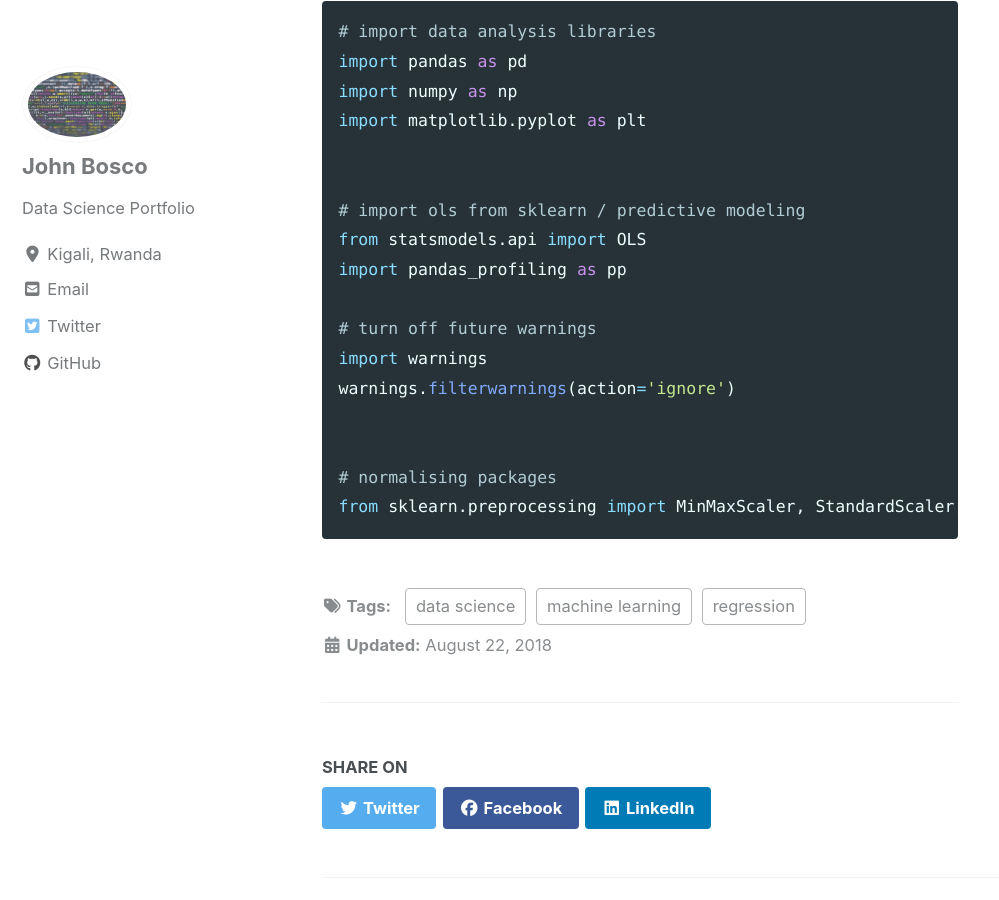
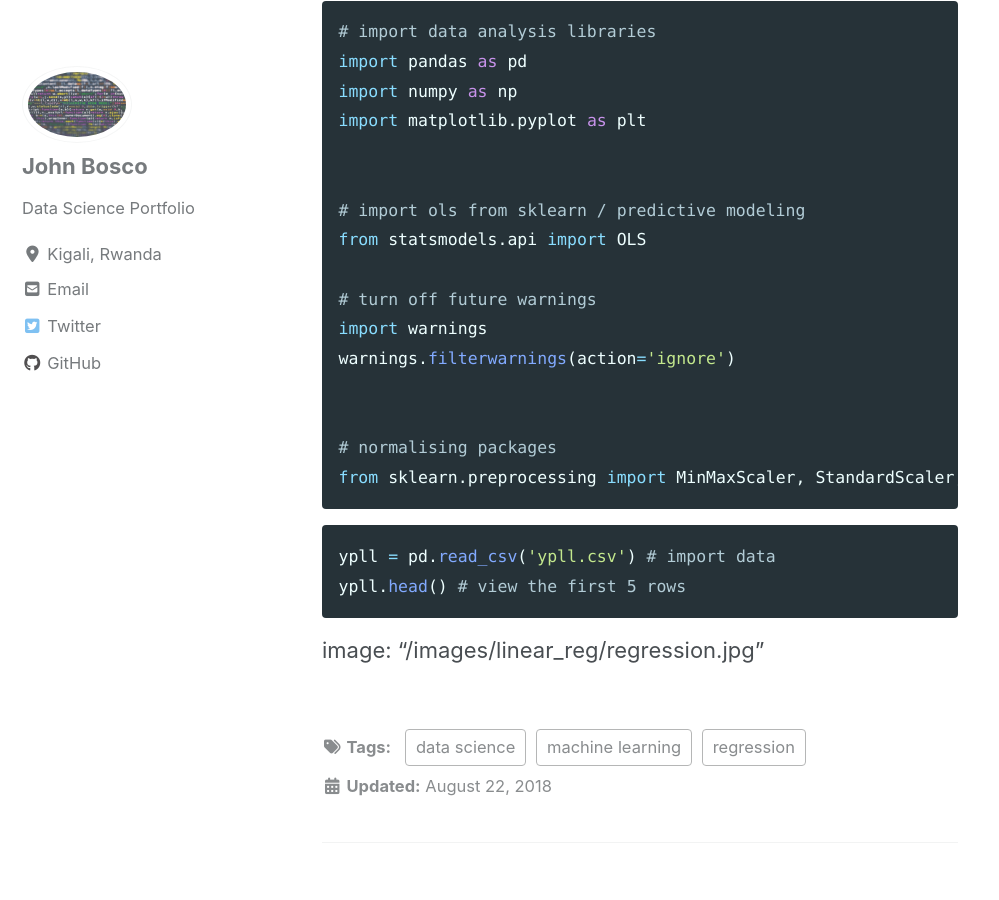
Before and after one commit to boscoj2008/boscoj2008.github.io, a Jekyll site: the page built from _posts/2018-08-22-LinearRegression.md, in a window 1280 px wide and 900 px high, scrolled down 2402 px. Shown: the whole window, without its empty margins (0-999 px from the left). Built offline with Jekyll 4.4.1, drawn with Linux system fonts in a browser that asks for light colours; cached includes are drawn as plain includes; nearby versions of some CDN libraries; formulas are drawn with MathJax 3.

Commit message:
fresh commit

````diff
--- a/_posts/2018-08-22-LinearRegression.md
+++ b/_posts/2018-08-22-LinearRegression.md
@@ -29,7 +29,6 @@ import matplotlib.pyplot as plt
 
 # import ols from sklearn / predictive modeling
 from statsmodels.api import OLS
-import pandas_profiling as pp
 
 # turn off future warnings
 import warnings
@@ -39,3 +38,9 @@ warnings.filterwarnings(action='ignore')
 # normalising packages
 from sklearn.preprocessing import MinMaxScaler, StandardScaler, RobustScaler, MaxAbsScaler
 ```
+
+```python
+ypll = pd.read_csv('ypll.csv') # import data
+ypll.head() # view the first 5 rows
+```
+image: "/images/linear_reg/regression.jpg"
````
